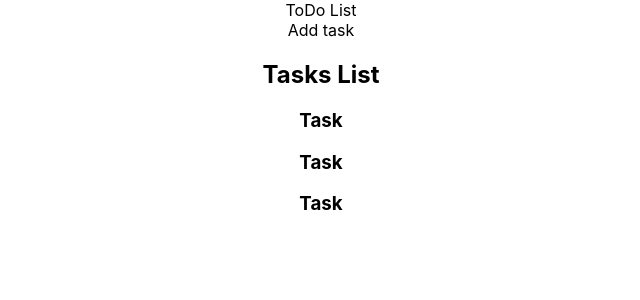
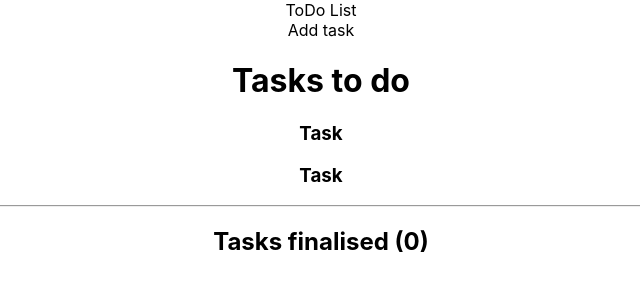
Before and after one commit to Slav666/ToDo-List-React, a React (Create React App) app: page / in a window 1280 px wide. Shown: the top 300 px of the page, without its empty margins (319-959 px from the left). Built offline with nearby package versions, Linux system fonts and the light colour scheme.

Commit message:
TaskList function modified

```diff
--- a/src/components/App.js
+++ b/src/components/App.js
@@ -5,12 +5,33 @@ import TaskList from './TaskList';
 
 
 class App extends Component {
+
+  state = {
+    tasks: [
+      {
+      id: 0,
+      text: 'play in The Witcher 3 gamme',
+      date: '2019-11-01',
+      important: true,
+      active: true,
+      finishDate: null,
+    },
+    {
+      id: 0,
+      text: 'Learn React every day',
+      date: '2019-11-01',
+      important: true,
+      active: true,
+      finishDate: null,
+    },
+    ]
+  }
   render() {
     return (
       <div className="App">
       ToDo List
       <AddTask/>
-      <TaskList/>
+      <TaskList tasks={this.state.tasks}/>
       </div>
     );
   }
--- a/src/components/TaskList.js
+++ b/src/components/TaskList.js
@@ -1,14 +1,20 @@
 import React from 'react';
 import Task from './Task'
 
-const TaskList = () => {
+const TaskList = (props) => {
+
+    const tasks = props.tasks.map(task => <Task key={task.id} task={task}/>)
     return (
-        <div>
-            <h2>Tasks List</h2>
-            <Task/>
-            <Task/>
-            <Task/>
-        </div>
+        <>
+            <div className="active">
+                <h1>Tasks to do</h1>
+                {tasks}
+            </div>
+            <hr/>
+            <div className="done">
+                <h2>Tasks finalised (0)</h2>
+            </div>
+        </>
 
     );
 
```
